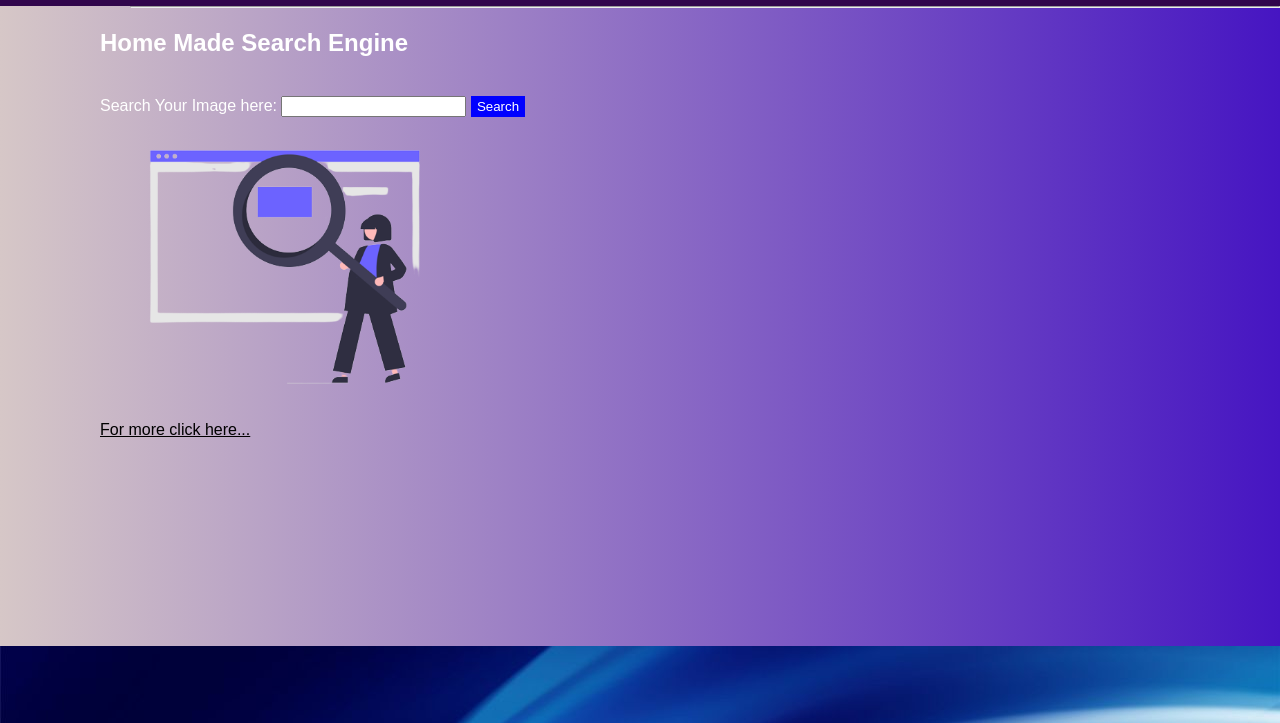
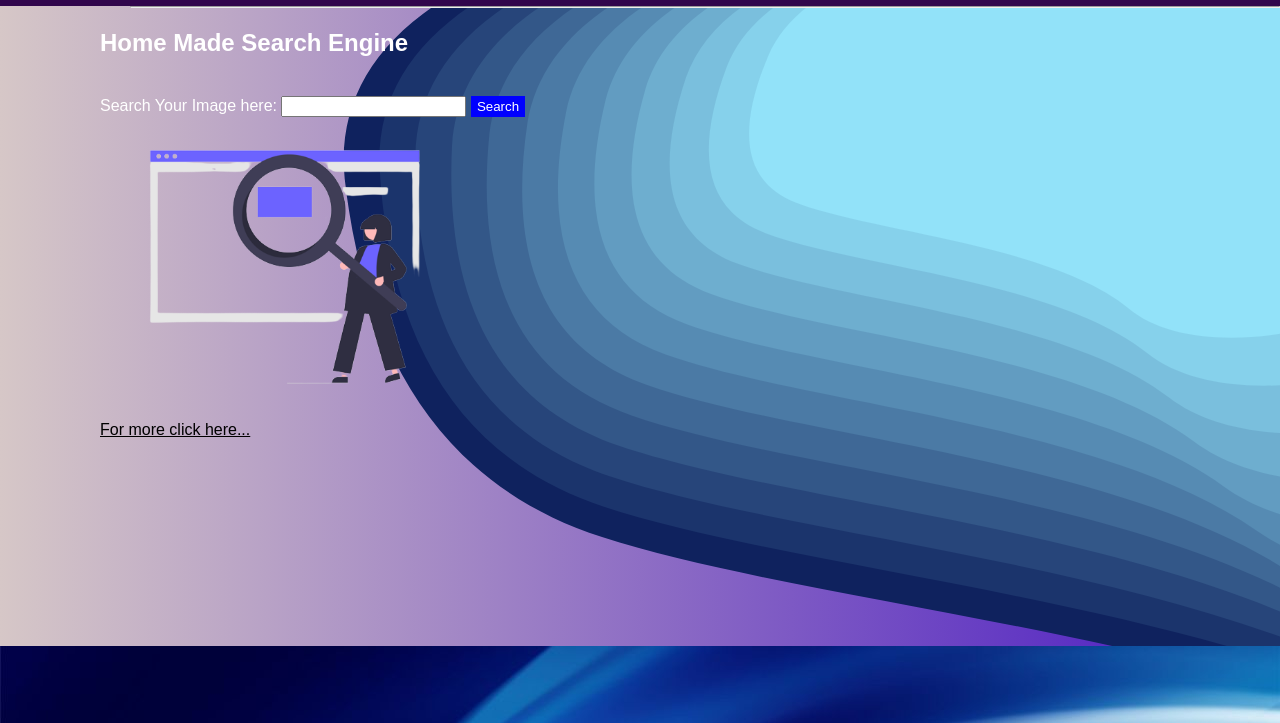
Before and after one commit to rhmunna143/practice-form-and-tble, a plain HTML site: page index.html in a window 1280 px wide. Shown: the part 44-767 px from the top of the page. Drawn offline with Linux system fonts and the light colour scheme.

Commit message:
bg img fix

```diff
--- a/css/form.css
+++ b/css/form.css
@@ -1,16 +1,11 @@
-.search {
-    position: relative;
-}
 .search-container {
-    background-image: url("images/back1.svg"), linear-gradient(to right, rgb(214, 199, 199) , rgb(70, 21, 194));
+    background-image: url("../images/back1.svg"), linear-gradient(to right, rgb(214, 199, 199) , rgb(70, 21, 194));
     background-repeat: no-repeat;
     background-attachment: fixed;
     background-size: cover;
     height: 80vh;
     color: white;
-    position: relative;
 }
-
 
 hr {
     margin: 0px auto;
```
